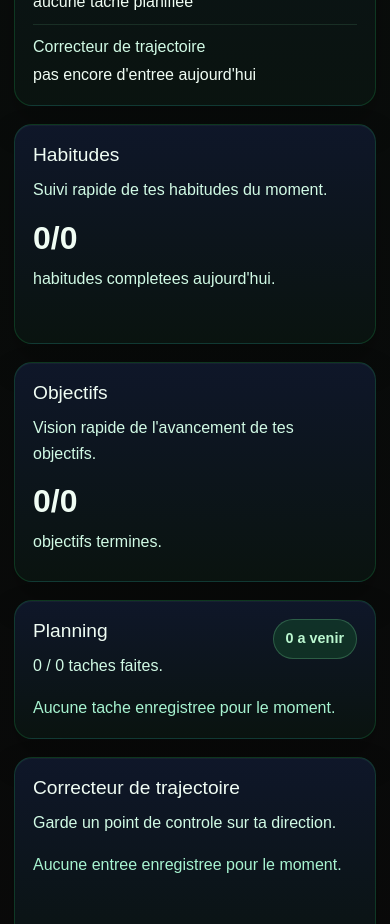
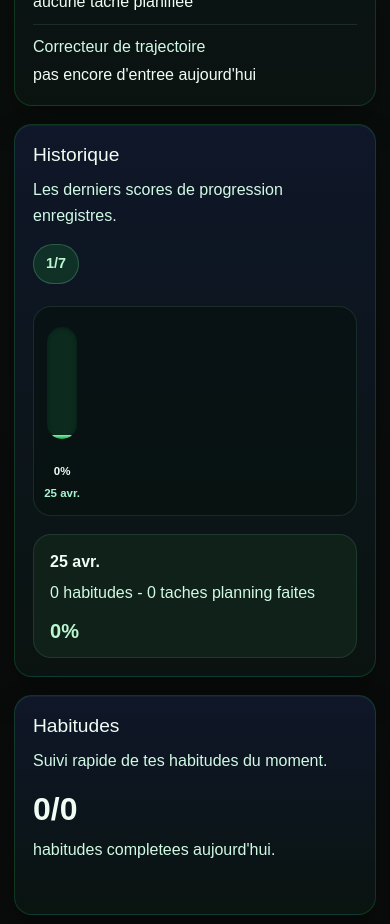
Before and after one commit to Gintaiji/taijilifeplan, a Next.js app: page / in a window 390 px wide. Shown: the part 2020-2944 px from the top of the page. Built offline with nearby package versions, Linux system fonts and the light colour scheme.

Commit message:
Ajout d'un graphique simple de progression

```diff
--- a/app/components/DataBackupCard.tsx
+++ b/app/components/DataBackupCard.tsx
@@ -12,6 +12,7 @@ type BackupData = {
   planning: unknown;
   trajectory: unknown;
   priorities: unknown;
+  progressHistory?: unknown;
 };
 
 type BackupFile = {
@@ -40,7 +41,8 @@ function isBackupFile(value: unknown): value is BackupFile {
     Array.isArray(data.goals) &&
     Array.isArray(data.planning) &&
     isObject(data.trajectory) &&
-    (data.priorities === null || isObject(data.priorities))
+    (data.priorities === null || isObject(data.priorities)) &&
+    (data.progressHistory === undefined || Array.isArray(data.progressHistory))
   );
 }
 
@@ -53,6 +55,7 @@ function getBackupData(): BackupData {
     planning: getStorage<unknown>(STORAGE_KEYS.planning, []),
     trajectory: getStorage<unknown>(STORAGE_KEYS.trajectory, {}),
     priorities: getStorage<unknown | null>(STORAGE_KEYS.priorities, null),
+    progressHistory: getStorage<unknown>(STORAGE_KEYS.progressHistory, []),
   };
 }
 
@@ -76,6 +79,10 @@ function importBackupData(data: BackupData) {
   setStorage(STORAGE_KEYS.trajectory, data.trajectory);
   setStorage(STORAGE_KEYS.priorities, data.priorities);
   setStorage(STORAGE_KEYS.habitOrder, data.habitOrder);
+
+  if (data.progressHistory !== undefined) {
+    setStorage(STORAGE_KEYS.progressHistory, data.progressHistory);
+  }
 }
 
 export default function DataBackupCard() {
--- /dev/null
+++ b/app/components/ProgressHistoryCard.tsx
@@ -0,0 +1,164 @@
+"use client";
+
+import { useEffect } from "react";
+import styles from "../page.module.css";
+import { getStorage, setStorage, STORAGE_KEYS } from "../utils/storage";
+
+const HISTORY_LIMIT = 14;
+const DISPLAY_LIMIT = 7;
+
+type ProgressSummary = {
+  date: string;
+  score: number;
+  habitsCompleted: number;
+  planningCompleted: number;
+};
+
+type ProgressHistoryEntry = ProgressSummary;
+
+function normalizeProgressHistory(savedHistory: unknown): ProgressHistoryEntry[] {
+  if (!Array.isArray(savedHistory)) {
+    return [];
+  }
+
+  return savedHistory.flatMap((entry) => {
+    if (
+      typeof entry !== "object" ||
+      entry === null ||
+      !("date" in entry) ||
+      !("score" in entry) ||
+      !("habitsCompleted" in entry) ||
+      !("planningCompleted" in entry)
+    ) {
+      return [];
+    }
+
+    if (
+      typeof entry.date !== "string" ||
+      typeof entry.score !== "number" ||
+      typeof entry.habitsCompleted !== "number" ||
+      typeof entry.planningCompleted !== "number"
+    ) {
+      return [];
+    }
+
+    return [
+      {
+        date: entry.date,
+        score: entry.score,
+        habitsCompleted: entry.habitsCompleted,
+        planningCompleted: entry.planningCompleted,
+      },
+    ];
+  });
+}
+
+function sortNewestFirst(history: ProgressHistoryEntry[]) {
+  return [...history].sort((entryA, entryB) =>
+    entryB.date.localeCompare(entryA.date),
+  );
+}
+
+function formatHistoryDate(dateKey: string) {
+  return new Date(`${dateKey}T12:00:00`).toLocaleDateString("fr-FR", {
+    day: "numeric",
+    month: "short",
+  });
+}
+
+function getBarHeight(score: number) {
+  const cleanScore = Math.min(Math.max(score, 0), 100);
+
+  return `${cleanScore}%`;
+}
+
+function getProgressHistoryWithToday(todaySummary: ProgressSummary) {
+  const savedHistory = getStorage<unknown>(STORAGE_KEYS.progressHistory, []);
+  const historyWithoutToday = normalizeProgressHistory(savedHistory).filter(
+    (entry) => entry.date !== todaySummary.date,
+  );
+
+  return sortNewestFirst([todaySummary, ...historyWithoutToday]).slice(
+    0,
+    HISTORY_LIMIT,
+  );
+}
+
+export default function ProgressHistoryCard({
+  todaySummary,
+}: {
+  todaySummary: ProgressSummary;
+}) {
+  const { date, score, habitsCompleted, planningCompleted } = todaySummary;
+  const history = getProgressHistoryWithToday(todaySummary);
+  const visibleHistory = history.slice(0, DISPLAY_LIMIT);
+  const chartHistory = [...visibleHistory].reverse();
+
+  useEffect(() => {
+    const currentSummary: ProgressSummary = {
+      date,
+      score,
+      habitsCompleted,
+      planningCompleted,
+    };
+
+    setStorage(
+      STORAGE_KEYS.progressHistory,
+      getProgressHistoryWithToday(currentSummary),
+    );
+  }, [date, score, habitsCompleted, planningCompleted]);
+
+  return (
+    <article className={`${styles.card} ${styles.historyCard}`}>
+      <div className={styles.sectionHeader}>
+        <div>
+          <h2 className={styles.cardTitle}>Historique</h2>
+          <p className={styles.cardText}>
+            Les derniers scores de progression enregistres.
+          </p>
+        </div>
+        <span className={styles.counterBadge}>{visibleHistory.length}/7</span>
+      </div>
+
+      {visibleHistory.length === 0 ? (
+        <p className={styles.emptyText}>Chargement de l&apos;historique...</p>
+      ) : (
+        <>
+          <div className={styles.historyChart}>
+            {chartHistory.map((entry) => (
+              <div key={entry.date} className={styles.historyBarGroup}>
+                <div className={styles.historyBarTrack} aria-hidden="true">
+                  <div
+                    className={styles.historyBarFill}
+                    style={{ height: getBarHeight(entry.score) }}
+                  />
+                </div>
+                <span className={styles.historyBarScore}>{entry.score}%</span>
+                <span className={styles.historyBarDate}>
+                  {formatHistoryDate(entry.date)}
+                </span>
+              </div>
+            ))}
+          </div>
+
+          <ul className={styles.list}>
+            {visibleHistory.map((entry) => (
+              <li key={entry.date} className={styles.historyItem}>
+                <div>
+                  <strong className={styles.itemTitle}>
+                    {formatHistoryDate(entry.date)}
+                  </strong>
+                  <p className={styles.itemMeta}>
+                    {entry.habitsCompleted} habitudes -{" "}
+                    {entry.planningCompleted} taches planning faites
+                  </p>
+                </div>
+                <span className={styles.historyScore}>{entry.score}%</span>
+              </li>
+            ))}
+          </ul>
+        </>
+      )}
+    </article>
+  );
+}
--- a/app/page.module.css
+++ b/app/page.module.css
@@ -77,6 +77,10 @@
 }
 
 .actionsCard {
+  grid-column: span 2;
+}
+
+.historyCard {
   grid-column: span 2;
 }
 
@@ -199,6 +203,7 @@
 .listItem,
 .priorityItem,
 .actionItem,
+.historyItem,
 .metricCard {
   border: 1px solid rgba(134, 239, 172, 0.12);
   border-radius: 18px;
@@ -206,8 +211,80 @@
 }
 
 .listItem,
-.actionItem {
+.actionItem,
+.historyItem {
   padding: 16px;
+}
+
+.historyItem {
+  display: flex;
+  align-items: center;
+  justify-content: space-between;
+  gap: 16px;
+}
+
+.historyScore {
+  flex: 0 0 auto;
+  color: var(--dashboard-text-accent);
+  font-size: 1.25rem;
+  font-weight: 800;
+  line-height: 1;
+}
+
+.historyChart {
+  display: grid;
+  grid-template-columns: repeat(7, minmax(44px, 1fr));
+  align-items: end;
+  gap: 12px;
+  min-height: 210px;
+  margin-top: 22px;
+  padding: 18px;
+  border: 1px solid rgba(134, 239, 172, 0.12);
+  border-radius: 18px;
+  background: rgba(7, 18, 13, 0.55);
+}
+
+.historyBarGroup {
+  display: grid;
+  grid-template-rows: 1fr auto auto;
+  justify-items: center;
+  gap: 8px;
+  min-width: 0;
+  height: 174px;
+}
+
+.historyBarTrack {
+  display: flex;
+  align-items: flex-end;
+  width: 100%;
+  max-width: 42px;
+  height: 112px;
+  border-radius: 999px;
+  overflow: hidden;
+  background: rgba(20, 83, 45, 0.38);
+  box-shadow: inset 0 1px 4px rgba(0, 0, 0, 0.34);
+}
+
+.historyBarFill {
+  width: 100%;
+  min-height: 4px;
+  border-radius: 999px;
+  background: linear-gradient(180deg, #86efac 0%, #16a34a 100%);
+}
+
+.historyBarScore {
+  color: var(--dashboard-text-primary);
+  font-size: 0.86rem;
+  font-weight: 800;
+  line-height: 1.2;
+}
+
+.historyBarDate {
+  color: var(--dashboard-text-muted);
+  font-size: 0.78rem;
+  font-weight: 700;
+  line-height: 1.2;
+  text-align: center;
 }
 
 .itemTitle {
@@ -466,6 +543,7 @@
   .progressCard,
   .backupCard,
   .actionsCard,
+  .historyCard,
   .planningCard {
     grid-column: span 1;
   }
@@ -510,4 +588,25 @@
   .doneButton {
     width: 100%;
   }
+
+  .historyChart {
+    grid-template-columns: repeat(7, minmax(34px, 1fr));
+    gap: 8px;
+    padding: 14px 10px;
+    overflow-x: auto;
+  }
+
+  .historyBarTrack {
+    max-width: 30px;
+  }
+
+  .historyBarScore,
+  .historyBarDate {
+    font-size: 0.72rem;
+  }
+
+  .historyItem {
+    align-items: flex-start;
+    flex-direction: column;
+  }
 }
--- a/app/page.tsx
+++ b/app/page.tsx
@@ -2,6 +2,7 @@
 
 import { useEffect, useState, useSyncExternalStore } from "react";
 import DataBackupCard from "./components/DataBackupCard";
+import ProgressHistoryCard from "./components/ProgressHistoryCard";
 import { getStorage, setStorage, STORAGE_KEYS } from "./utils/storage";
 import styles from "./page.module.css";
 
@@ -1316,6 +1317,17 @@ export default function HomePage() {
           )}
         </article>
 
+        {isClient ? (
+          <ProgressHistoryCard
+            todaySummary={{
+              date: todayKey,
+              score: dashboard.globalProgressScore,
+              habitsCompleted: dashboard.habitsCompleted,
+              planningCompleted: dashboard.planningCompleted,
+            }}
+          />
+        ) : null}
+
         <article className={`${styles.card} ${styles.compactCard}`}>
           <h2 className={styles.cardTitle}>Habitudes</h2>
           <p className={styles.cardText}>
--- a/app/utils/storage.ts
+++ b/app/utils/storage.ts
@@ -6,6 +6,7 @@ export const STORAGE_KEYS = {
   planning: "taiji-life-plan-planning",
   trajectory: "taiji-life-plan-trajectory",
   priorities: "taiji-life-plan-priorities",
+  progressHistory: "taiji-life-plan-progress-history",
 } as const;
 
 export function setStorage<T>(key: string, value: T) {
```
